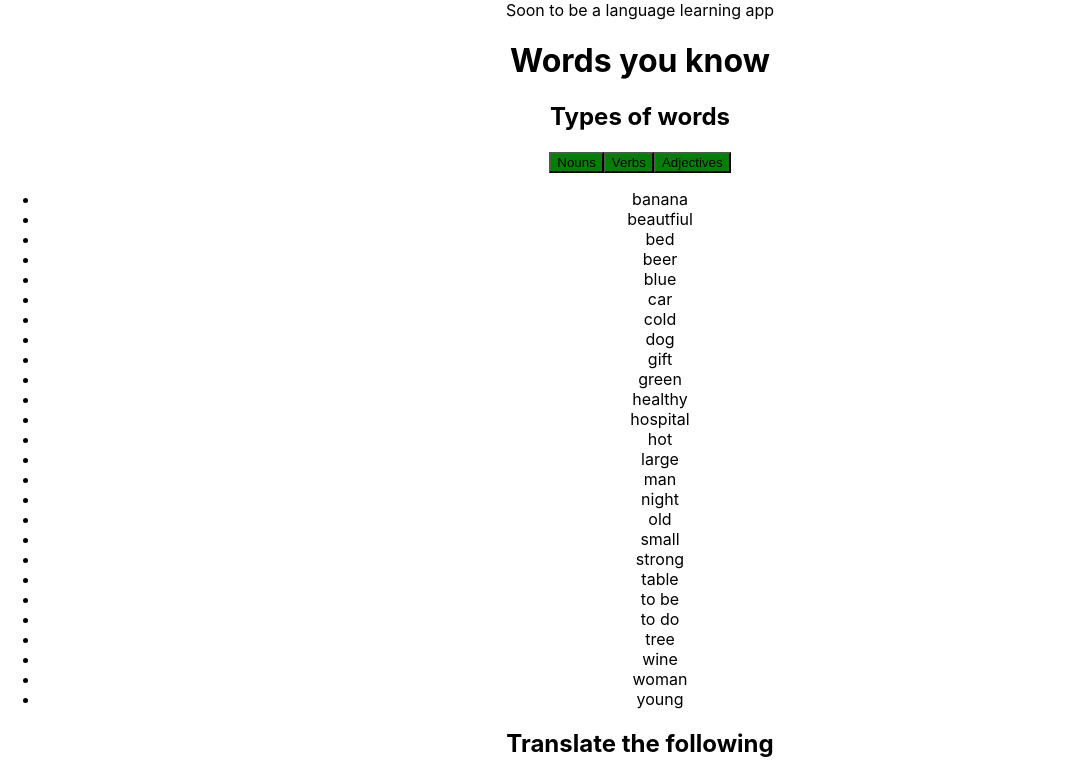
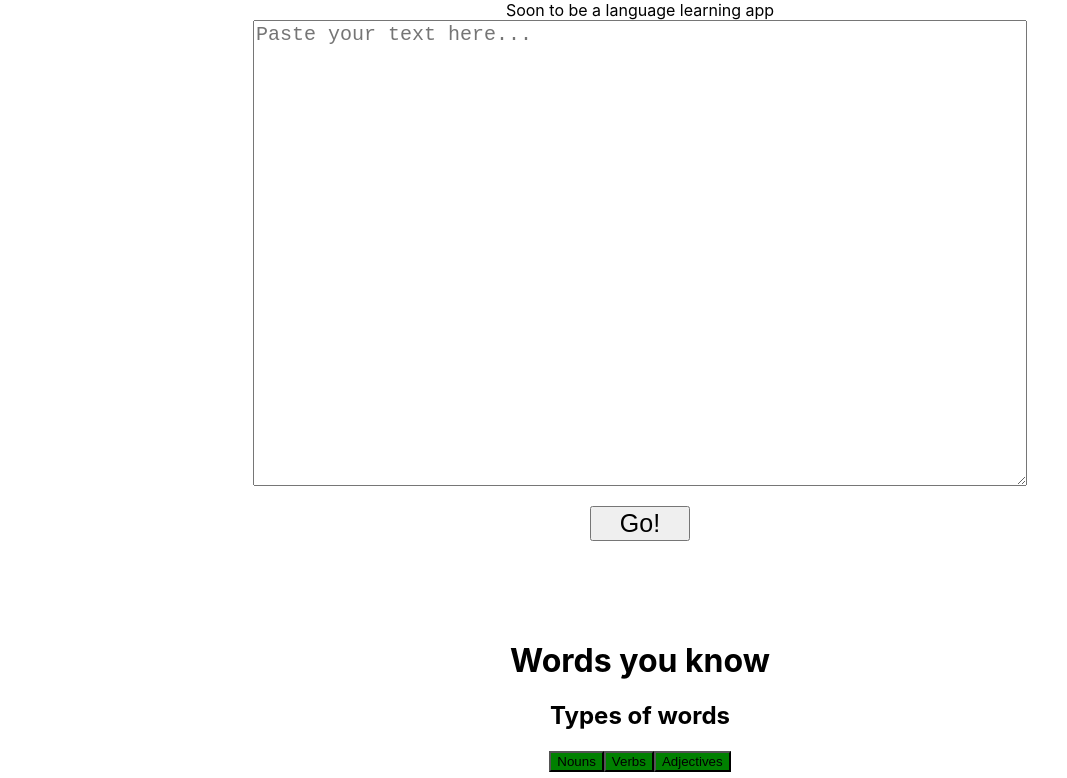
Before and after one commit to tommcandrew/Word-Box, a React (Create React App) app: page / in a window 1280 px wide. Shown: the top 778 px of the page, without its empty margins (0-1067 px from the left). Built offline with nearby package versions, Linux system fonts and the light colour scheme.

Commit message:
First working version of reader

```diff
--- a/src/App.js
+++ b/src/App.js
@@ -1,4 +1,5 @@
 import React from 'react';
+import Reader from './Components/Reader';
 import WordListDisplay from './Components/WordListDisplay';
 import TestPage from './Components/TestPage';
 import {rndSentence} from './Components/TestMaker';
@@ -45,6 +46,7 @@ class App extends React.Component {
       <div className="App">
         <header className="App-header">Soon to be a language learning app
         </header>
+        <Reader />
         <WordListDisplay
           words={this.state.knownWords}
           types={this.state.typesToShow}
--- /dev/null
+++ b/src/Components/GrabbedText.js
@@ -0,0 +1,57 @@
+import React from 'react'
+
+class GrabbedText extends React.Component {
+    constructor(props) {
+        super(props)
+        this.state = {
+
+        }
+    }
+
+    render() {
+
+        const knownWords = ['Lorem', 'ipsum', 'fugiat', 'dolore', 'ullamco']
+
+        const divStyle = {
+            fontSize: 20,
+            marginBottom: '20px',
+            margin: 'auto',
+            display: 'block',
+            width: '60%'
+        }
+
+        const knownWordStyle = {
+            color: 'green'
+        }
+
+        const unknownWordStyle = {
+            color: 'red'
+        }
+
+        let wordArray = this.props.text.split(' ')
+        let newWordArray = wordArray.map(function (word, index) {
+
+            if (knownWords.includes(word)) {
+
+            return (
+                <span key={word+index} style = {knownWordStyle}>{word} </span>
+            )
+
+        } else {
+            return (
+                <span key={word+index} style={unknownWordStyle}>{word} </span>
+            )
+        }
+        }
+        )
+
+        return (
+            <div id='grabbedText' style = {divStyle}>{newWordArray}</div>
+        )
+
+    }
+
+}
+
+
+export default GrabbedText
--- /dev/null
+++ b/src/Components/Reader.js
@@ -0,0 +1,86 @@
+import React from 'react'
+import GrabbedText from './GrabbedText'
+
+class Reader extends React.Component {
+    constructor(props) {
+        super()
+
+        this.state = {
+            mode: 'paste',
+            userInput: '',
+            text: ''
+        }
+
+    this.grabText = this.grabText.bind(this)
+    this.editText = this.editText.bind(this)
+    this.handleChange = this.handleChange.bind(this)
+
+    }
+
+    handleChange(event) {
+        this.setState(
+            {userInput: event.target.value}
+        )
+    }
+
+    grabText() {
+
+        let pastedText = this.refs.myTextArea.value
+        this.setState({
+            mode: 'read',
+            text: pastedText
+        })
+    }
+
+    editText() {
+        this.setState(
+            {mode: 'paste'}
+        )
+    }
+
+    render() {
+
+        const textAreaStyles = {
+            fontSize: 20,
+            marginBottom: '20px',
+            margin: 'auto',
+            display: 'block',
+            width: '60%'
+        }
+
+        const buttonStyles = {
+            display: 'block',
+            fontSize: '25px',
+            margin: '0 auto',
+            marginBottom: '100px',
+            marginTop: '20px',
+            width: '100px'
+        }
+
+        const mainAreaStyles = {
+            display: 'block'
+        }
+
+        if (this.state.mode === 'paste'){
+
+        return (
+
+            <div id='main-area' style={mainAreaStyles}>
+                <textarea id='textArea' ref='myTextArea' rows='20' cols='80' placeholder='Paste your text here...' value={this.state.userInput} style={textAreaStyles} onChange={this.handleChange}></textarea>
+                <button onClick={this.grabText} style={buttonStyles}>Go!</button>
+            </div>
+
+        )} else {
+
+            return (
+
+                <div>
+                   <GrabbedText text={this.state.text}/>
+                   <button style={buttonStyles} onClick={this.editText}>Edit</button>
+                </div>
+            )
+        }
+    }
+}
+
+export default Reader
```
